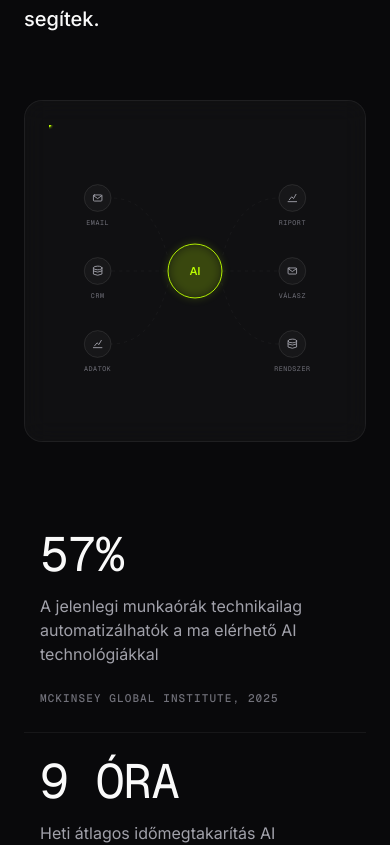
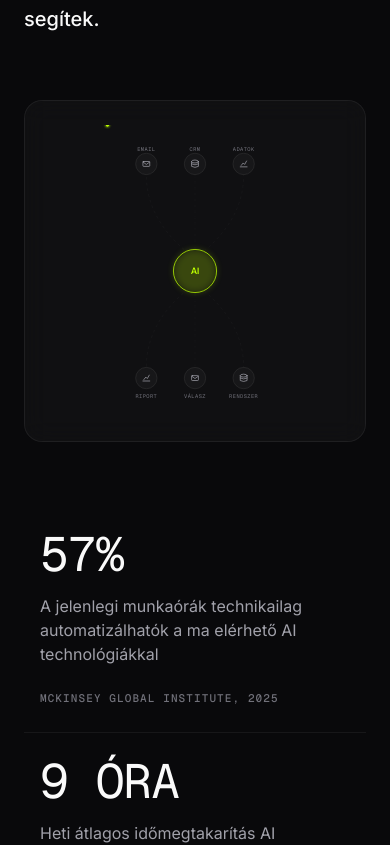
Before and after one commit to zynaidev/zynai-web, a Next.js app: page / in a window 390 px wide. Shown: the part 1829-2674 px from the top of the page. Built offline with nearby package versions, Linux system fonts and the light colour scheme.

Commit message:
diagram_mobile

```diff
--- a/components/animations/CountUp.tsx
+++ b/components/animations/CountUp.tsx
@@ -18,6 +18,10 @@ export function CountUp({ from, to, suffix = "", duration = 1.5 }: CountUpProps)
   const shouldReduceMotion = useReducedMotion();
   const [value, setValue] = useState(from);
   const displayValue = shouldReduceMotion ? to : value;
+  const normalizedSuffix = suffix.startsWith(" ")
+    ? `\u00A0${suffix.slice(1)}`
+    : suffix;
+  const formattedValue = `${Math.round(displayValue)}${normalizedSuffix}`;
 
   useEffect(() => {
     if (shouldReduceMotion) {
@@ -75,9 +79,8 @@ export function CountUp({ from, to, suffix = "", duration = 1.5 }: CountUpProps)
   }, [duration, from, hasEntered, shouldReduceMotion, to]);
 
   return (
-    <span ref={elementRef}>
-      {Math.round(displayValue)}
-      {suffix}
+    <span ref={elementRef} style={{ whiteSpace: "nowrap" }}>
+      {formattedValue}
     </span>
   );
 }
--- a/components/visuals/IntegrationDiagram.tsx
+++ b/components/visuals/IntegrationDiagram.tsx
@@ -1,27 +1,126 @@
 "use client";
 
-const inputNodes = [
-  { cx: 80, cy: 120, label: "Email", icon: "email" },
-  { cx: 80, cy: 240, label: "CRM", icon: "database" },
-  { cx: 80, cy: 360, label: "Adatok", icon: "chart" },
-];
+import { useEffect, useState } from "react";
 
-const outputNodes = [
-  { cx: 400, cy: 120, label: "Riport", icon: "chart" },
-  { cx: 400, cy: 240, label: "Válasz", icon: "email" },
-  { cx: 400, cy: 360, label: "Rendszer", icon: "database" },
-];
+type DiagramNodeConfig = {
+  cx: number;
+  cy: number;
+  icon: "email" | "database" | "chart";
+  label: string;
+  labelY: number;
+};
 
-const paths = [
+type DiagramPath = {
+  d: string;
+  delay: string;
+};
+
+type DiagramLayout = {
+  hub: { cx: number; cy: number };
+  inputNodes: DiagramNodeConfig[];
+  outputNodes: DiagramNodeConfig[];
+  paths: DiagramPath[];
+  viewBox: string;
+};
+
+const desktopLayout: DiagramLayout = {
+  hub: { cx: 240, cy: 240 },
+  inputNodes: [
+    { cx: 80, cy: 120, label: "Email", icon: "email", labelY: 162 },
+    { cx: 80, cy: 240, label: "CRM", icon: "database", labelY: 282 },
+    { cx: 80, cy: 360, label: "Adatok", icon: "chart", labelY: 402 },
+  ],
+  outputNodes: [
+    { cx: 400, cy: 120, label: "Riport", icon: "chart", labelY: 162 },
+    { cx: 400, cy: 240, label: "Válasz", icon: "email", labelY: 282 },
+    { cx: 400, cy: 360, label: "Rendszer", icon: "database", labelY: 402 },
+  ],
+  paths: [
     { d: "M102 120 Q170 120 196 220", delay: "0s" },
     { d: "M102 240 Q160 240 196 240", delay: "0.3s" },
     { d: "M102 360 Q170 360 196 260", delay: "0.6s" },
     { d: "M284 220 Q310 120 378 120", delay: "0.9s" },
     { d: "M284 240 Q320 240 378 240", delay: "1.2s" },
     { d: "M284 260 Q310 360 378 360", delay: "1.5s" },
-];
+  ],
+  viewBox: "0 0 480 480",
+};
 
-function NodeIcon({ type, x, y }: { type: string; x: number; y: number }) {
+const mobileLayout: DiagramLayout = {
+  hub: { cx: 180, cy: 300 },
+  inputNodes: [
+    { cx: 80, cy: 80, label: "Email", icon: "email", labelY: 50 },
+    { cx: 180, cy: 80, label: "CRM", icon: "database", labelY: 50 },
+    { cx: 280, cy: 80, label: "Adatok", icon: "chart", labelY: 50 },
+  ],
+  outputNodes: [
+    { cx: 80, cy: 520, label: "Riport", icon: "chart", labelY: 558 },
+    { cx: 180, cy: 520, label: "Válasz", icon: "email", labelY: 558 },
+    { cx: 280, cy: 520, label: "Rendszer", icon: "database", labelY: 558 },
+  ],
+  paths: [
+    { d: "M80 102 Q80 190 160 258", delay: "0s" },
+    { d: "M180 102 Q180 180 180 256", delay: "0.3s" },
+    { d: "M280 102 Q280 190 200 258", delay: "0.6s" },
+    { d: "M160 342 Q80 410 80 498", delay: "0.9s" },
+    { d: "M180 344 Q180 420 180 498", delay: "1.2s" },
+    { d: "M200 342 Q280 410 280 498", delay: "1.5s" },
+  ],
+  viewBox: "0 0 360 600",
+};
+
+function useIsMobile() {
+  const [isMobile, setIsMobile] = useState(false);
+
+  useEffect(() => {
+    const mediaQuery = window.matchMedia("(max-width: 767px)");
+    const updateIsMobile = () => setIsMobile(mediaQuery.matches);
+
+    updateIsMobile();
+    mediaQuery.addEventListener("change", updateIsMobile);
+
+    return () => mediaQuery.removeEventListener("change", updateIsMobile);
+  }, []);
+
+  return isMobile;
+}
+
+const sharedSvgStyles = `
+  .integration-flow-line {
+    animation: integrationDash 2s linear infinite;
+  }
+
+  .integration-hub-pulse {
+    animation: integrationHubPulse 3s ease-in-out infinite;
+    transform-box: fill-box;
+    transform-origin: center;
+  }
+
+  @keyframes integrationDash {
+    from { stroke-dashoffset: 0; }
+    to { stroke-dashoffset: -24; }
+  }
+
+  @keyframes integrationHubPulse {
+    0%, 100% { transform: scale(1); }
+    50% { transform: scale(1.04); }
+  }
+
+  @media (prefers-reduced-motion: reduce) {
+    * { animation: none !important; }
+    .integration-travel-dot { display: none; }
+  }
+`;
+
+function NodeIcon({
+  type,
+  x,
+  y,
+}: {
+  type: DiagramNodeConfig["icon"];
+  x: number;
+  y: number;
+}) {
   if (type === "email") {
     return (
       <g
@@ -67,17 +166,7 @@ function NodeIcon({ type, x, y }: { type: string; x: number; y: number }) {
   );
 }
 
-function DiagramNode({
-  cx,
-  cy,
-  icon,
-  label,
-}: {
-  cx: number;
-  cy: number;
-  icon: string;
-  label: string;
-}) {
+function DiagramNode({ cx, cy, icon, label, labelY }: DiagramNodeConfig) {
   return (
     <g>
       <circle
@@ -98,7 +187,7 @@ function DiagramNode({
         style={{ textTransform: "uppercase" }}
         textAnchor="middle"
         x={cx}
-        y={cy + 42}
+        y={labelY}
       >
         {label}
       </text>
@@ -106,49 +195,20 @@ function DiagramNode({
   );
 }
 
-export function IntegrationDiagram() {
+function IntegrationDiagramSvg({ layout }: { layout: DiagramLayout }) {
+  const activeInputPath = layout.paths[0].d;
+  const activeOutputPath = layout.paths[4].d;
+
   return (
-    <div
-      aria-label="AI integration diagram showing data flowing from business systems through an AI hub to outputs"
-      className="h-full w-full"
-      role="img"
-    >
     <svg
       aria-hidden="true"
       height="100%"
       preserveAspectRatio="xMidYMid meet"
-        viewBox="0 0 480 480"
+      viewBox={layout.viewBox}
       width="100%"
       xmlns="http://www.w3.org/2000/svg"
     >
-        <style>
-          {`
-            .integration-flow-line {
-              animation: integrationDash 2s linear infinite;
-            }
-
-            .integration-hub-pulse {
-              animation: integrationHubPulse 3s ease-in-out infinite;
-              transform-box: fill-box;
-              transform-origin: center;
-            }
-
-            @keyframes integrationDash {
-              from { stroke-dashoffset: 0; }
-              to { stroke-dashoffset: -24; }
-            }
-
-            @keyframes integrationHubPulse {
-              0%, 100% { transform: scale(1); }
-              50% { transform: scale(1.04); }
-            }
-
-            @media (prefers-reduced-motion: reduce) {
-              * { animation: none !important; }
-              .integration-travel-dot { display: none; }
-            }
-          `}
-        </style>
+      <style>{sharedSvgStyles}</style>
       <defs>
         <filter
           colorInterpolationFilters="sRGB"
@@ -174,11 +234,11 @@ export function IntegrationDiagram() {
             <feMergeNode in="SourceGraphic" />
           </feMerge>
         </filter>
-          <path d={paths[0].d} id="activePathInput" />
-          <path d={paths[4].d} id="activePathOutput" />
+        <path d={activeInputPath} id="activePathInput" />
+        <path d={activeOutputPath} id="activePathOutput" />
       </defs>
 
-        {paths.map((path) => (
+      {layout.paths.map((path) => (
         <path
           className="integration-flow-line"
           d={path.d}
@@ -214,26 +274,26 @@ export function IntegrationDiagram() {
         </animateMotion>
       </circle>
 
-        {inputNodes.map((node) => (
+      {layout.inputNodes.map((node) => (
         <DiagramNode key={node.label} {...node} />
       ))}
 
-        {outputNodes.map((node) => (
+      {layout.outputNodes.map((node) => (
         <DiagramNode key={node.label} {...node} />
       ))}
 
       <g className="integration-hub-pulse">
         <circle
-            cx="240"
-            cy="240"
+          cx={layout.hub.cx}
+          cy={layout.hub.cy}
           fill="var(--accent)"
           filter="url(#hubGlow)"
           opacity="0.2"
           r="44"
         />
         <circle
-            cx="240"
-            cy="240"
+          cx={layout.hub.cx}
+          cy={layout.hub.cy}
           fill="rgba(189, 255, 0, 0.04)"
           r="44"
           stroke="var(--accent)"
@@ -246,13 +306,27 @@ export function IntegrationDiagram() {
           fontSize="18"
           fontWeight="600"
           textAnchor="middle"
-            x="240"
-            y="240"
+          x={layout.hub.cx}
+          y={layout.hub.cy}
         >
           AI
         </text>
       </g>
     </svg>
+  );
+}
+
+export function IntegrationDiagram() {
+  const isMobile = useIsMobile();
+  const layout = isMobile ? mobileLayout : desktopLayout;
+
+  return (
+    <div
+      aria-label="AI integration diagram showing data flowing from business systems through an AI hub to outputs"
+      className="h-full w-full"
+      role="img"
+    >
+      <IntegrationDiagramSvg layout={layout} />
     </div>
   );
 }
```
Lines whose indentation alone changed are shown as unchanged.
